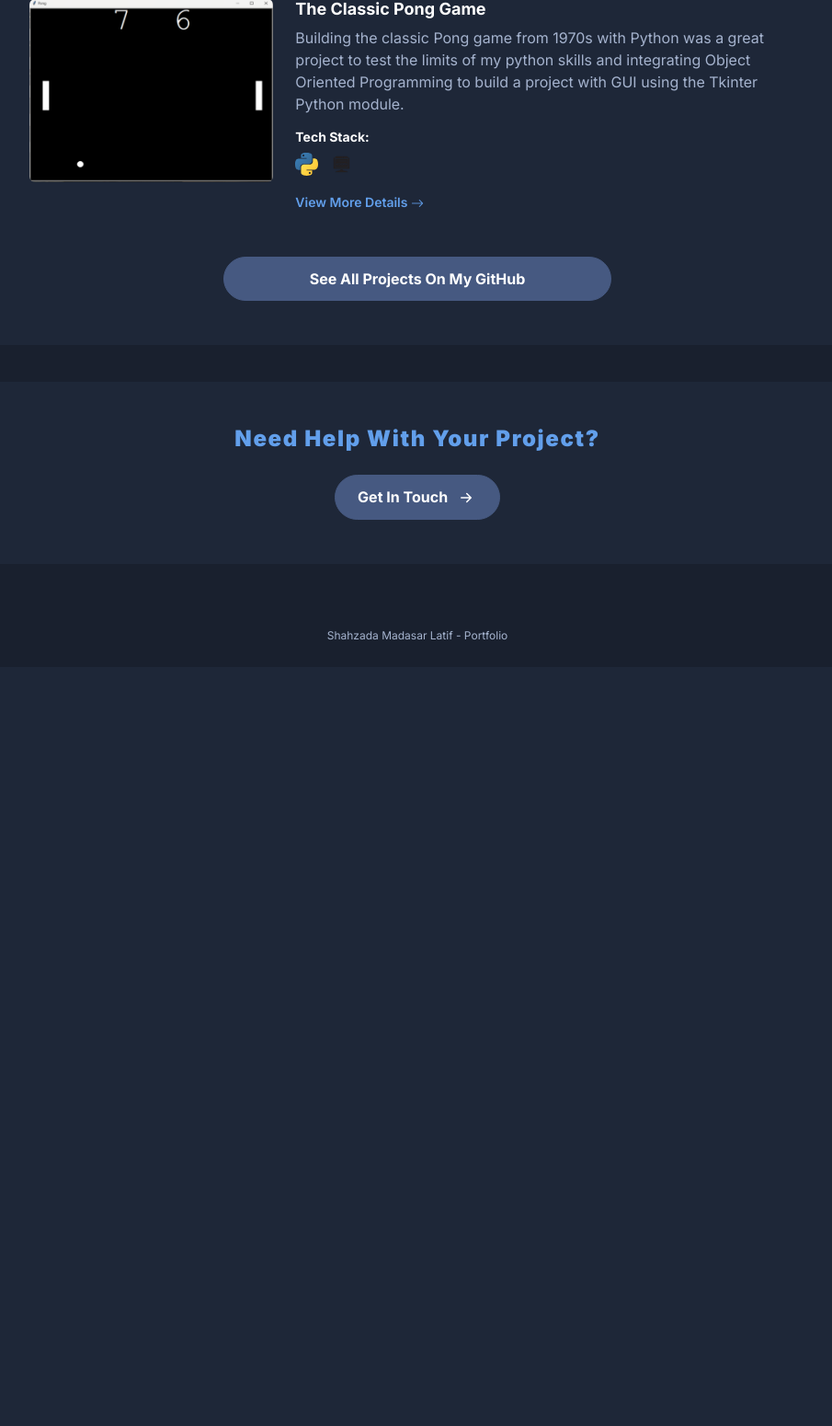
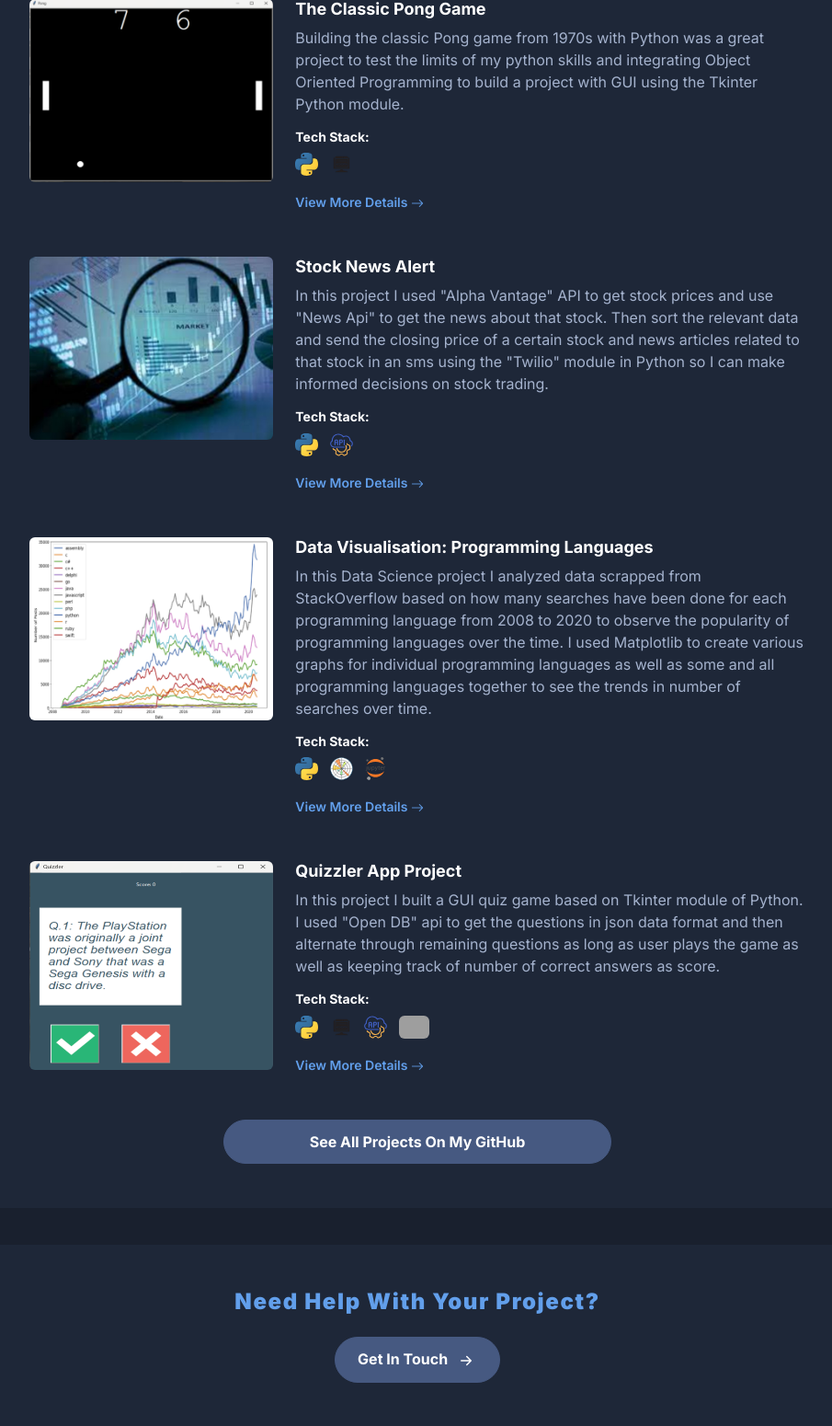
Before and after one commit to Madasar52/Shahzada-Latif-Portfolio, a Flask app: template templates/projects.html in a window 1280 px wide. Shown: the part 3169-4719 px from the top of the page at 92% size, without its empty margins (186-1091 px from the left). Before the commit the page ends 3865 px from the top, so only its background shows below. Run offline with Flask 3, Linux system fonts and the light colour scheme; the template is opened without the code that fills it, so the values that code supplies are empty; some libraries are stand-ins or nearby versions; grey boxes are pictures that could not be loaded.

Commit message:
Commit 16

```diff
--- a/templates/projects.html
+++ b/templates/projects.html
@@ -321,6 +321,66 @@
 								    </div><!--//col-->
 							    </div><!--//project-item-inner-->
 							</div><!--//project-item-->
+							<div class="project-item col-12 col-md-6 col-lg-12 mb-5">
+			                    <div class="project-item-inner row">
+								    <div class="col-12 col-lg-5 col-xl-4">
+								        <img class="project-thumb rounded-2 mb-3 mb-lg-0 rounded mx-auto" src="static/assets/images/projects/project-8.jpg" alt="image">
+								    </div>
+								    <div class="col-12 col-lg-7 col-xl-8">
+									    <h3 class="title"><a href="https://github.com/Madasar52/Stock-News-Alert-With-SMS-Using-Twilio">Stock News Alert</a></h3>
+								        <div class="intro mb-3">In this project I used "Alpha Vantage" API to get stock prices and use "News Api" to get the news about that stock. Then sort the relevant data and send the closing price of a certain stock and news articles related to that stock in an sms using the "Twilio" module in Python so I can make informed decisions on stock trading. </div>
+
+								        <h4 class="subtitle">Tech Stack:</h4>
+								        <ul class="tech-stack list-inline">
+									        <li class="list-inline-item"><img class="rounded" src="assets/images/tech-icons/python.svg" alt=""></li>
+											<li class="list-inline-item"><img class="rounded" src="assets/images/tech-icons/api-integration-cloud-computing-cogwheel-17276.svg" alt=""></li>
+								        </ul>
+
+								        <a class="more-link" href="https://github.com/Madasar52/Stock-News-Alert-With-SMS-Using-Twilio">View More Details <span class="link-arrow"><i class="bi bi-arrow-right"></i></span></a>
+								    </div><!--//col-->
+							    </div><!--//project-item-inner-->
+							</div><!--//project-item-->
+							<div class="project-item col-12 col-md-6 col-lg-12 mb-5">
+			                    <div class="project-item-inner row">
+								    <div class="col-12 col-lg-5 col-xl-4">
+								        <img class="project-thumb rounded-2 mb-3 mb-lg-0 rounded mx-auto" src="static/assets/images/projects/project-9.png" alt="image">
+								    </div>
+								    <div class="col-12 col-lg-7 col-xl-8">
+									    <h3 class="title"><a href="https://github.com/Madasar52/Data_Science_Project_1_Programming_Languages">Data Visualisation: Programming Languages</a></h3>
+								        <div class="intro mb-3">In this Data Science project I analyzed data scrapped from StackOverflow based on how many searches have been done for each programming language from 2008 to 2020 to observe the popularity of programming languages over the time. I used Matplotlib to create various graphs for individual programming languages as well as some and all programming languages together to see the trends in number of searches over time.</div>
+
+								        <h4 class="subtitle">Tech Stack:</h4>
+								        <ul class="tech-stack list-inline">
+									        <li class="list-inline-item"><img class="rounded" src="assets/images/tech-icons/python.svg" alt=""></li>
+											<li class="list-inline-item"><img class="rounded" src="assets/images/tech-icons/Matplotlib.svg" alt=""></li>
+											<li class="list-inline-item"><img class="rounded" src="assets/images/tech-icons/jupyter-svgrepo-com.svg" alt=""></li>
+								        </ul>
+
+								        <a class="more-link" href="https://github.com/Madasar52/Data_Science_Project_1_Programming_Languages">View More Details <span class="link-arrow"><i class="bi bi-arrow-right"></i></span></a>
+								    </div><!--//col-->
+							    </div><!--//project-item-inner-->
+							</div><!--//project-item-->
+							<div class="project-item col-12 col-md-6 col-lg-12 mb-5">
+			                    <div class="project-item-inner row">
+								    <div class="col-12 col-lg-5 col-xl-4">
+								        <img class="project-thumb rounded-2 mb-3 mb-lg-0 rounded mx-auto" src="static/assets/images/projects/project-10.png" alt="image">
+								    </div>
+								    <div class="col-12 col-lg-7 col-xl-8">
+									    <h3 class="title"><a href="https://github.com/Madasar52/Quizzler-App-Project">Quizzler App Project</a></h3>
+								        <div class="intro mb-3">In this project I built a  GUI quiz game based on Tkinter module of Python. I used "Open DB" api to get the questions in json data format and then alternate through remaining questions as long as user plays the game as well as keeping track of number of correct answers as score.</div>
+
+								        <h4 class="subtitle">Tech Stack:</h4>
+								        <ul class="tech-stack list-inline">
+									        <li class="list-inline-item"><img class="rounded" src="assets/images/tech-icons/python.svg" alt=""></li>
+											<li class="list-inline-item"><img class="rounded" src="assets/images/tech-icons/oop.png" alt=""></li>
+											<li class="list-inline-item"><img class="rounded" src="assets/images/tech-icons/api-integration-cloud-computing-cogwheel-17276.svg" alt=""></li>
+											<li class="list-inline-item"><img class="rounded" src="assets/images/tech-icons/json-ar21.svg" alt=""></li>
+								        </ul>
+
+								        <a class="more-link" href="https://github.com/Madasar52/Quizzler-App-Project">View More Details <span class="link-arrow"><i class="bi bi-arrow-right"></i></span></a>
+								    </div><!--//col-->
+							    </div><!--//project-item-inner-->
+							</div><!--//project-item-->
 
 	                    </div><!--//row-->
 
```
Also changed, not shown: static/assets/images/projects/project-10.png (added), static/assets/images/projects/project-8.jpg (added), static/assets/images/projects/project-9.png (added).
